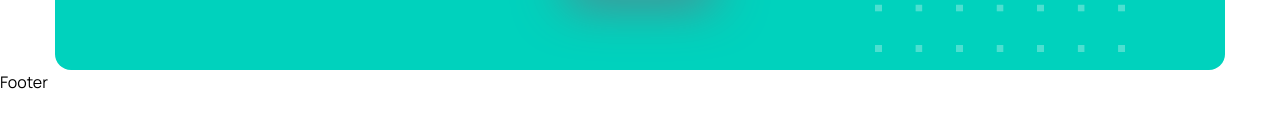
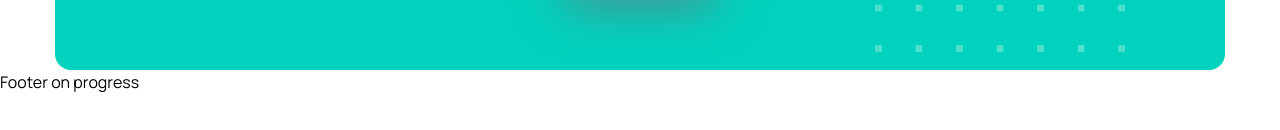
Before and after one commit to salmanpary/Dialect, a Next.js app: page / in a window 1280 px wide. Shown: the part 4335-4465 px from the top of the page. Built offline with nearby package versions, Linux system fonts and the light colour scheme.

Commit message:
new changes

```diff
--- a/components/Footer/Footer.js
+++ b/components/Footer/Footer.js
@@ -2,7 +2,7 @@ import React from 'react'
 
 const Footer = () => {
   return (
-    <div>Footer</div>
+    <div>Footer on progress</div>
   )
 }
 
--- a/pages/index.js
+++ b/pages/index.js
@@ -1,4 +1,4 @@
-import Mainpage from "../components"
+import Mainpage from "../components/index"
 
 export default function H() {
   return (
```
